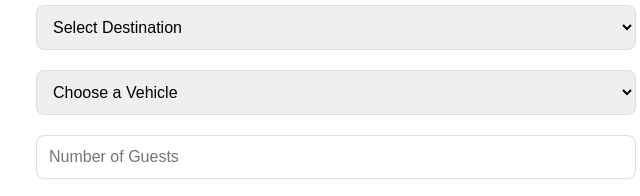
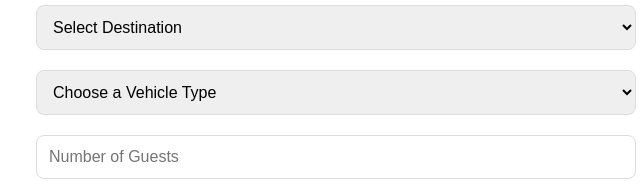
Before and after one commit to animaroy63917-boop/rupa-travels, a website: page index.html in a window 1280 px wide. Shown: the part 1688-1884 px from the top of the page, 304-944 px from the left. Drawn offline with Linux system fonts and the light colour scheme.

Commit message:
Add files via upload

```diff
--- a/index.html
+++ b/index.html
@@ -165,11 +165,9 @@
                 </select>
 
                 <select id="vehicle" required>
-                    <option value="" disabled selected>Choose a Vehicle</option>
-                    <option value="Sedan (4 Seater)">Sedan (Dzire / Etios)</option>
-                    <option value="SUV (6-7 Seater)">SUV (Innova / Scorpio)</option>
-                    <option value="Tempo Traveler">Tempo Traveler (12-17 Seater)</option>
-                    <option value="Luxury SUV">Premium SUV (Fortuner)</option>
+                    <option value="" disabled selected>Choose a Vehicle Type</option>
+                    <option value="SUV/Car">SUV / Car</option>
+                    <option value="Traveler/Bus">Traveler / Bus</option>
                 </select>
 
                 <input type="number" id="guests" placeholder="Number of Guests" min="1" required>
```
